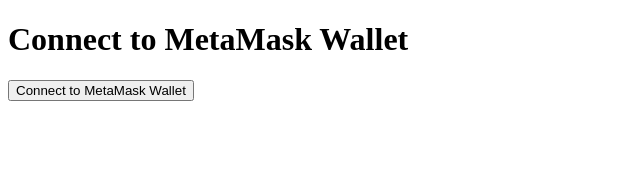
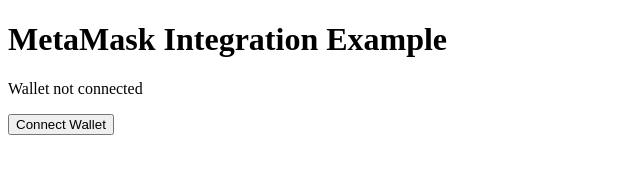
Before and after one commit to StefanIsMe/Recycling-Connect, a plain HTML site: page index.html in a window 1280 px wide. Shown: the whole page, without its empty margins (0-640 px from the left). Drawn offline with Linux system fonts and the light colour scheme.

Commit message:
Changes to be committed: 	modified:   index.html

```diff
--- a/index.html
+++ b/index.html
@@ -2,45 +2,19 @@
 <html>
 <head>
   <meta charset="utf-8">
-  <meta name="viewport" content="width=device-width, initial-scale=1.0">
-  <title>Connect to MetaMask Wallet</title>
+  <title>MetaMask Integration Example</title>
 </head>
 <body>
-  <h1>Connect to MetaMask Wallet</h1>
+  <h1>MetaMask Integration Example</h1>
 
-  <button id="connectButton" onclick="toggleWalletConnection()">Connect to MetaMask Wallet</button>
+  <div id="walletInfo">
+    <p id="status">Wallet not connected</p>
+    <p id="address"></p>
+  </div>
 
-  <script>
-    let walletConnected = false;
+  <button id="connectButton">Connect Wallet</button>
+  <button id="disconnectButton" style="display: none;">Disconnect Wallet</button>
 
-    async function toggleWalletConnection() {
-      try {
-        if (window.ethereum) {
-          if (walletConnected) {
-            // Disconnect from wallet
-            await window.ethereum.request({ method: 'wallet_requestPermissions', params: [{ eth_accounts: {} }] });
-            console.log('Disconnected from MetaMask wallet.');
-            document.getElementById('connectButton').innerText = 'Connect to MetaMask Wallet';
-            walletConnected = false;
-          } else {
-            // Request account access
-            const accounts = await window.ethereum.request({ method: 'eth_requestAccounts' });
-            if (accounts.length > 0) {
-              console.log('MetaMask wallet connected successfully!');
-              console.log('Connected account:', accounts[0]);
-              document.getElementById('connectButton').innerText = 'Connected';
-              walletConnected = true;
-            } else {
-              console.error('MetaMask wallet connection was rejected by the user.');
-            }
-          }
-        } else {
-          console.error('MetaMask is not installed. Please install MetaMask to connect your wallet.');
-        }
-      } catch (error) {
-        console.error('Error connecting to MetaMask wallet:', error);
-      }
-    }
-  </script>
+  <script src="wallet.js"></script>
 </body>
 </html>
```
